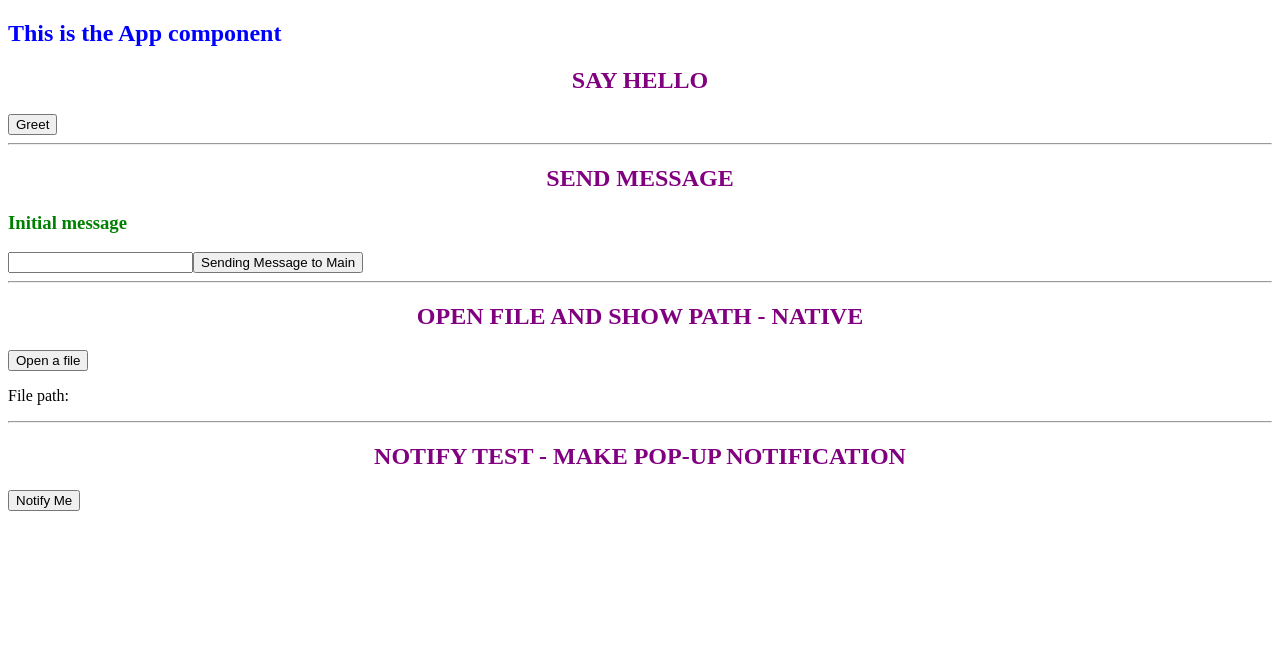
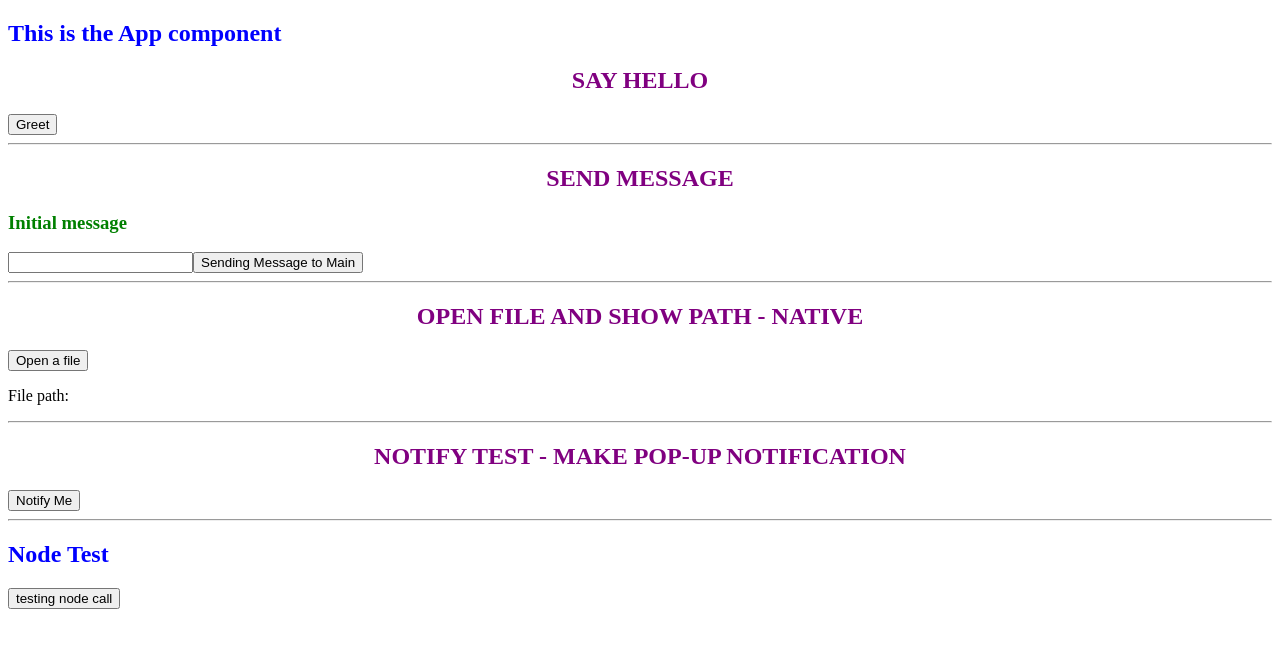
Before and after one commit to charisearter/Secure-Electron-React, a React app: page / in a window 1280 px wide. Shown: the top 648 px of the page. Built offline with nearby package versions, Linux system fonts and the light colour scheme.

Commit message:
setting up Node call process

```diff
--- a/main.js
+++ b/main.js
@@ -90,3 +90,8 @@ ipcMain.on('notify', (_, message) => {
 	console.log(`Notify Main process: ${message}`);
 	new Notification({ title: 'Notification Test', body: message }).show();
 });
+
+// Node test
+ipcMain.on('nodeTest', (_, args) => {
+	console.log(`Message from Renderer: ${args}`);
+});
--- a/preload.js
+++ b/preload.js
@@ -3,7 +3,7 @@ const { contextBridge, ipcRenderer } = require('electron');
 const API = {
 	// Renderer to Main
 	send: (channel, data) => {
-		let validChannels = ['message', 'notify'];
+		let validChannels = ['message', 'notify', 'nodeTest'];
 		if (validChannels.includes(channel)) {
 			ipcRenderer.send(channel, data);
 		}
--- a/src/App.js
+++ b/src/App.js
@@ -4,6 +4,7 @@ import SayHello from './components/SayHello';
 import SendMessage from './components/SendMessage';
 import NativeOpen from './components/NativeOpen';
 import Notify from './components/Notify';
+import NodeTest from './components/NodeTest';
 
 function App() {
 	const [msg, setMsg] = useState('Initial message');
@@ -23,6 +24,11 @@ function App() {
 	const onMsgChange = e => {
 		e.preventDefault();
 		setMsg(e.target.value);
+	};
+
+	// Node Test
+	const testNode = () => {
+		api.send('nodeTest', `Renderer --> Main set up to test Node`);
 	};
 
 	// Show Dialog - Naive Open file
@@ -48,6 +54,7 @@ function App() {
 			/>
 			<NativeOpen fileOpen={fileOpen} filePath={filePath} />
 			<Notify sendNotification={sendNotification} />
+			<NodeTest testNode={testNode} />
 		</section>
 	);
 }
--- /dev/null
+++ b/src/components/NodeTest.js
@@ -0,0 +1,14 @@
+import React from 'react'
+
+
+function NodeTest({testNode}) {
+  return (
+    <div>
+      <h1>Node Test</h1>
+      <button onClick={testNode}> testing node call</button>
+
+    </div>
+  )
+}
+
+export default NodeTest
--- a/src/components/Notify.js
+++ b/src/components/Notify.js
@@ -4,8 +4,8 @@ function Notify({ sendNotification }) {
 	return (
 		<div>
 			<h2> Notify test - Make Pop-up notification</h2>
-      <button onClick={sendNotification}> Notify Me</button>
-
+			<button onClick={sendNotification}> Notify Me</button>
+			<hr />
 		</div>
 	);
 }
```
